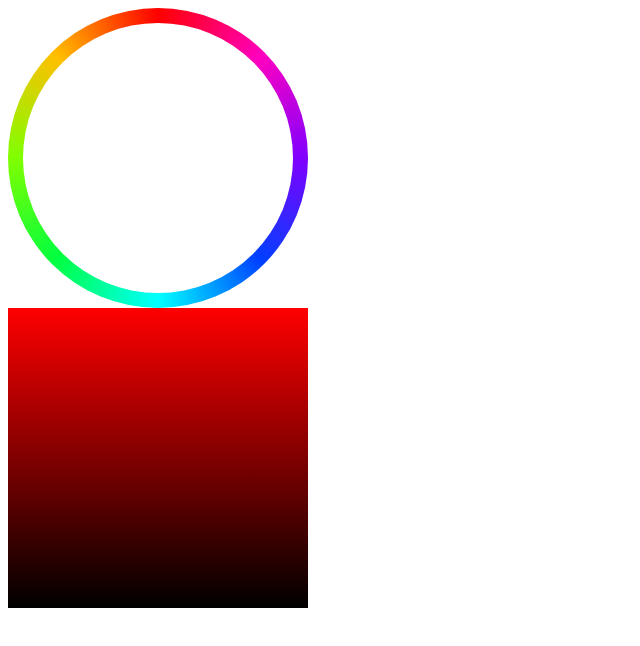
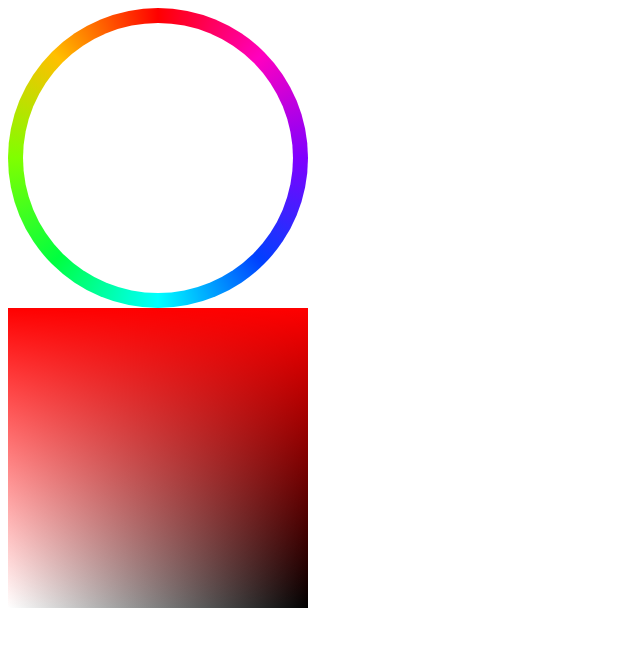
Before and after one commit to arf1372/Triangular-Colour-Picker, a plain HTML site: page index.html in a window 1280 px wide. Shown: the whole page, without its empty margins (0-640 px from the left). Drawn offline with Linux system fonts and the light colour scheme.

Commit message:
Create a Lightness-Saturation spectrum

```diff
--- a/style.css
+++ b/style.css
@@ -29,15 +29,15 @@
 .saturation {
     width: 300px;
     height: 300px;
+    transform-origin: center;
+    transform: perspective();
 }
 
 .lightness {
-    background: linear-gradient(hsl(0, 100%, 50%),
+    background: linear-gradient(90deg, hsl(0, 0%, 100%),
             hsl(0, 0%, 0%));
 }
 
-/*
 .saturation {
-    background: linear-gradient(90deg, hsl(0, 100%, 50%), hsl(0, 0%, 50%));
-    mix-blend-mode: saturation;
-} */
+    background: linear-gradient(180deg, hsl(0, 100%, 50%), hsla(0, 0%, 50%, 0));
+}
```
Also changed, not shown: 1 other file.
